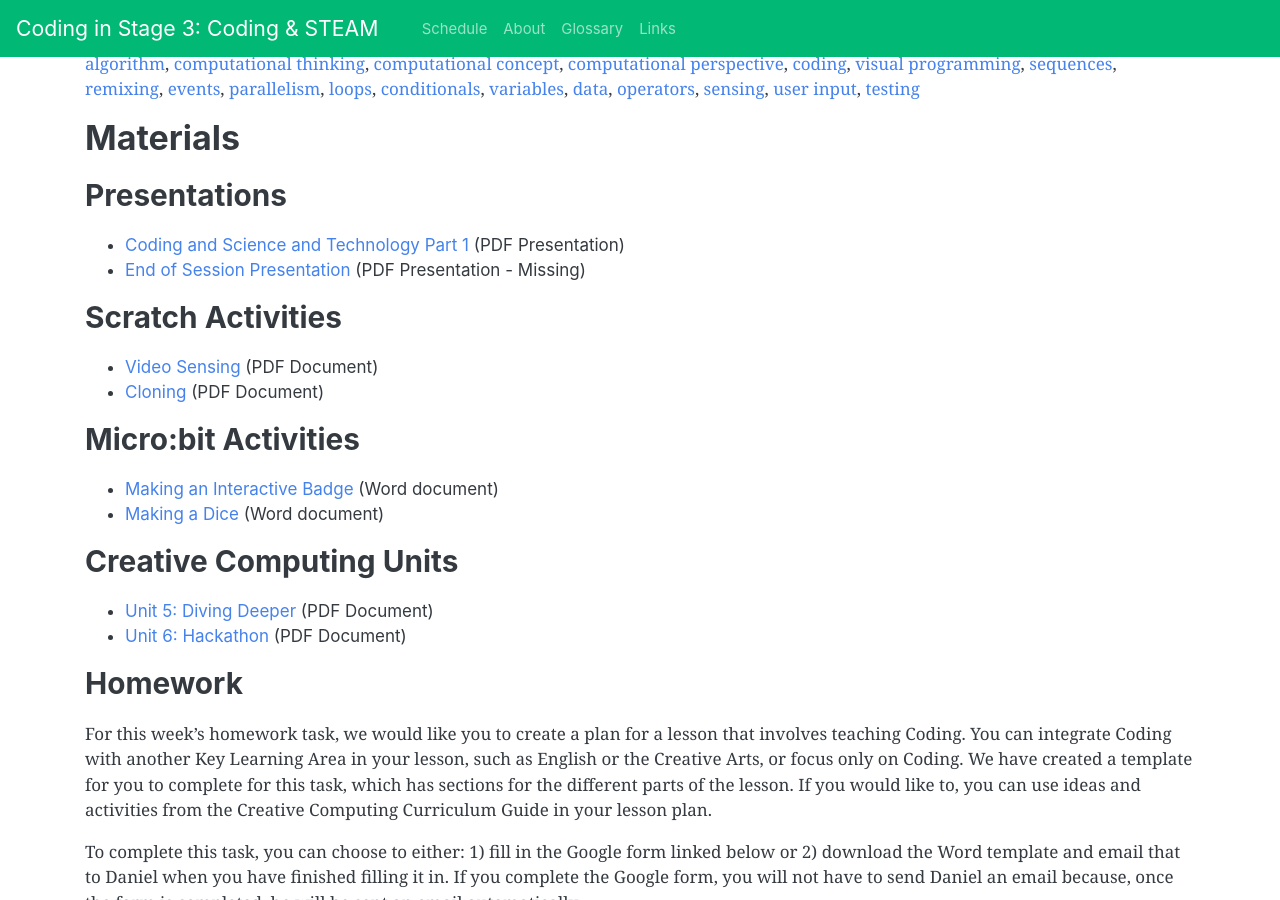
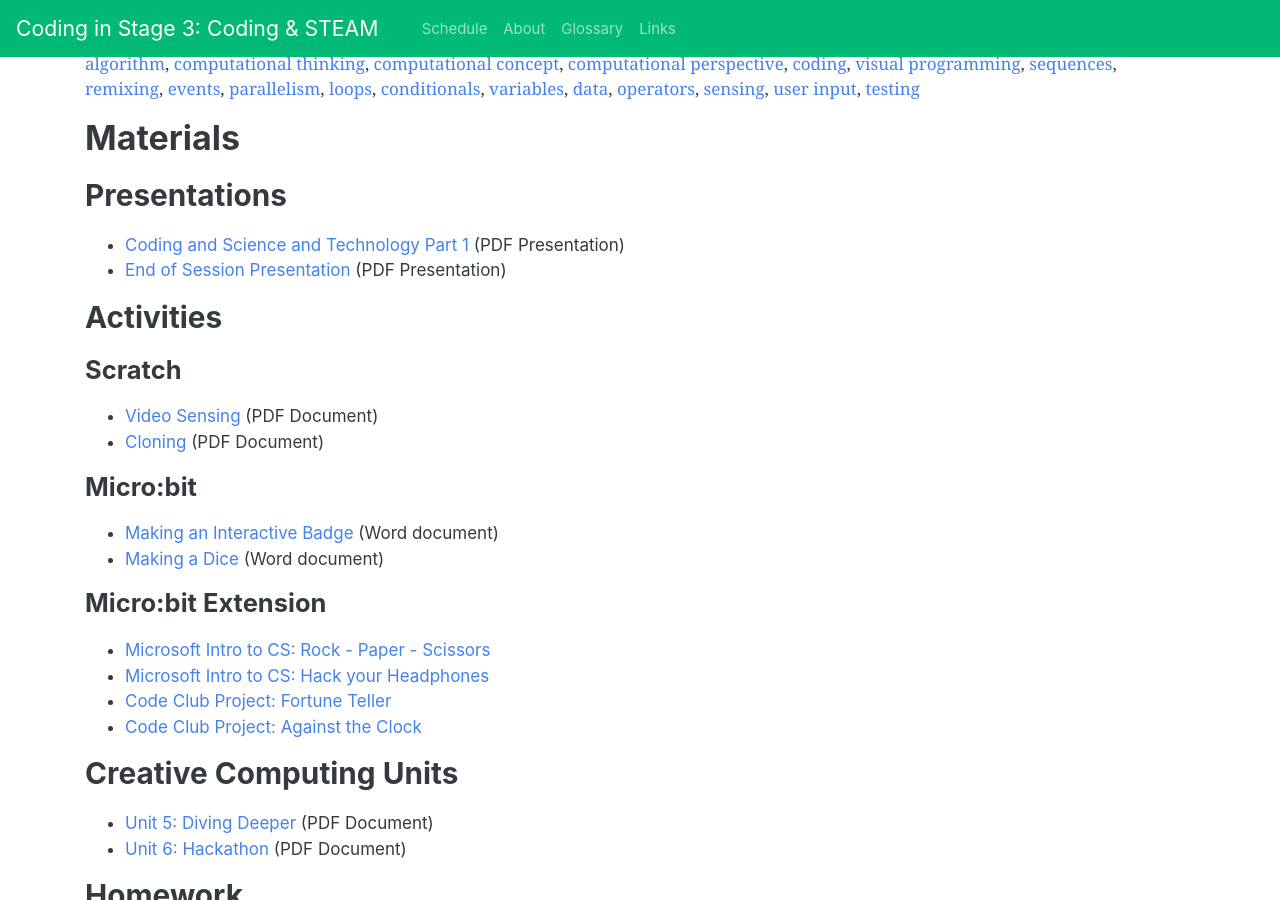
Before and after one commit to cs4s/2018, a Jekyll site: the page built from steam/week-9/index.md, in a window 1280 px wide and 900 px high, scrolled down 486 px. Built offline with Jekyll 4.4.1, drawn with Linux system fonts in a browser that asks for light colours.

Commit message:
Adds STEAM Week 9 end of session presentation

```diff
--- a/steam/week-9/index.md
+++ b/steam/week-9/index.md
@@ -24,17 +24,26 @@ In the Part 2 session, we will focus on two activities from Unit 4 of the Creati
 ### Presentations
 
 - [Coding and Science and Technology Part 1]({{ site.drive_url | append: '10BJLCS1UQqZUthGw1GqozutMIB2GkVcy' }}){:target="_blank"} (PDF Presentation)
-- [End of Session Presentation]({{ site.drive_url | append: '' }}){:target="_blank"} (PDF Presentation - Missing)
+- [End of Session Presentation]({{ site.drive_url | append: '14pcrPGGZzM7IxBjsUs1GbyXufe-_DEB5' }}){:target="_blank"} (PDF Presentation)
 
-### Scratch Activities
+### Activities
+
+#### Scratch
 
 - [Video Sensing]({{ site.drive_url | append: '175uGJ7VJ6qxH4jMYJVKcmqkEHBRHGBXQ' }}){:target="_blank"} (PDF Document)
 - [Cloning]({{ site.drive_url | append: '1utgzZFOCVrBMlEKLSXPNZDVNkCH69O0q' }}){:target="_blank"} (PDF Document)
 
-### Micro:bit Activities
+#### Micro:bit
 
 - [Making an Interactive Badge]({{ site.drive_url | append: '18qTiYEJjFIjCpzyEgin6n9GyyjwPJV5S' }}) (Word document)
 - [Making a Dice]({{ site.drive_url | append: '1LbrLfiqmVE6GbGh3bkE7XX9jsudYtOK4' }}) (Word document)
+
+#### Micro:bit Extension
+
+- [Microsoft Intro to CS: Rock - Paper - Scissors](https://makecode.microbit.org/projects/rock-paper-scissors){:target="_blank"}
+- [Microsoft Intro to CS: Hack your Headphones](https://makecode.microbit.org/projects/hack-your-headphones){:target="_blank"}
+- [Code Club Project: Fortune Teller](https://codeclubprojects.org/en-GB/microbit/fortune-teller/){:target="_blank"}
+- [Code Club Project: Against the Clock](https://codeclubprojects.org/en-GB/microbit/against-the-clock/){:target="_blank"}
 
 ### Creative Computing Units
 
```
Also changed, not shown: steam/week-9/presentations/session_end.md (added, +63 -0 lines).
